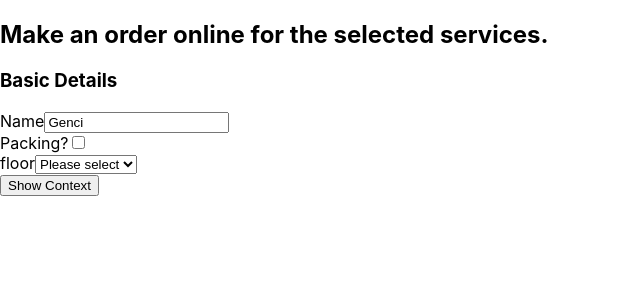
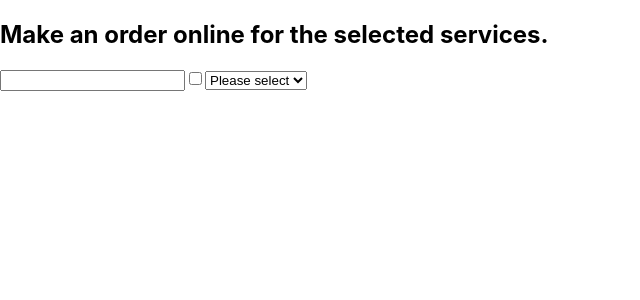
Before and after one commit to gdeliana/aga-moving, a React (Create React App) app: page / in a window 1280 px wide. Shown: the top 300 px of the page, without its empty margins (0-640 px from the left). Built offline with nearby package versions, Linux system fonts and the light colour scheme.

Commit message:
redux entrance

```diff
--- a/package.json
+++ b/package.json
@@ -7,7 +7,10 @@
     "nodemailer": "^6.1.1",
     "react": "^16.8.6",
     "react-dom": "^16.8.6",
-    "react-scripts": "2.1.8",
+    "react-redux": "^7.0.3",
+    "react-scripts": "^3.0.1",
+    "redux": "^4.0.1",
+    "redux-thunk": "^2.3.0",
     "typescript": "^3.4.4"
   },
   "scripts": {
--- a/src/App.js
+++ b/src/App.js
@@ -1,46 +1,27 @@
 import React, { Component } from 'react';
-import HeaderSection from './components/HeaderSection.js';
-import Input from './components/inputs/Input.js';
-import FormContext from './FormContext.js';
+import TextInput from './components/inputs/TextInput';
+import CheckBox from './components/inputs/CheckBox';
+import SelectInput from './components/inputs/SelectInput';
+import store from './stores/mainStore';
+import { Provider } from "react-redux";
 
 class App extends Component {
-	state = FormContext.defaultState;
-
-	onClickHandler = () => {
-		console.log(this.state);
-	}
-
-	updateContext = (name, val) => {
-		this.setState((prev, props) => {
-			if(prev[name] === undefined || prev[name] !== val) {
-				return {[name]: val};
-			}
-		});
-	}
-
   render() {
     return (
-			<FormContext.Provider value={{updateContext: this.updateContext}}>
+		 	<Provider store={store}>
       	<div className="App">
 	        <h2>Make an order online for the selected services.</h2>
 
-					<HeaderSection title="Basic Details" />
-
-					<Input value={this.state.name} type="text" name="name" label="Name" />
-
-					<Input value={this.state.packing_service} type="checkbox" name="packing_service" label="Packing?" />
-
-					<Input value={this.state.to.floor} type="select" name="to_floor" label="floor"
-						options={[
-							{text: 'sdsds', value : 'dsdsds'},
-							{text: 'sdsds', value : 'dsdsds'},
-							{text: 'sdsds', value : 'dsdsds'}
-						]}
-					/>
-
-					<button onClick={this.onClickHandler}>Show Context</button>
+				<TextInput name="to__floor" />
+				<CheckBox name="packing_service" />
+				<SelectInput name="vehicle" options={[
+					{
+						value : "iveco",
+						text : "Iveco"
+					}
+				]} />
       	</div>
-			</FormContext.Provider>
+			</Provider>
     );
   }
 }
--- a/src/FormContext.js
+++ b/src/FormContext.js
@@ -1,8 +1,4 @@
-import React from 'react';
-
-const FormContext = React.createContext();
-
-FormContext.defaultState = {
+export default {
 	'name' : 'Genci',
 	'phone' : '',
 	'email' : '',
@@ -30,5 +26,3 @@ FormContext.defaultState = {
 	'comment' : '',
 	'files' : ''
 }
-
-export default FormContext;
--- /dev/null
+++ b/src/actions/actions.js
@@ -0,0 +1,7 @@
+export const UPDATEFORM = "UPDATEFORM";
+
+export const updateform = (name, value) => ({
+	type: UPDATEFORM,
+	name : name,
+	value: value,
+});
--- a/src/components/inputs/CheckBox.js
+++ b/src/components/inputs/CheckBox.js
@@ -1,15 +1,31 @@
 import React, { Component } from 'react';
+import { updateform } from '../../actions/actions';
+import { connect } from "react-redux";
 
 class CheckBox extends Component {
+	state = {
+		checked : false
+	}
 	onChange = (event) => {
-		this.props.updateContext(event.target.checked);
+		this.props.updateform(this.props.name, !this.state.checked);
 	}
-
 	render () {
 		return (
-			<input id={this.props.id} type="checkbox" name={this.props.name} checked={this.props.checked} onChange={this.onChange} />
+			<input id={this.props.name} type="checkbox" name={this.props.name} checked={this.props.checked} onChange={this.onChange} />
 		);
 	}
 }
 
-export default CheckBox;
+function mapStateToProps(state, ownProps) {
+  return {
+	  value: state[ownProps.name]
+  };
+}
+
+const mapDispatchToProps = {
+	updateform
+}
+
+export default connect(
+  mapStateToProps, mapDispatchToProps
+)(CheckBox);
--- a/src/components/inputs/Input.js
+++ /dev/null
@@ -1,50 +0,0 @@
-import React, { Component } from 'react';
-
-import CheckBox from './CheckBox.js';
-import TextInput from './TextInput.js';
-import SelectInput from './SelectInput.js';
-
-import InputLabel from './InputLabel.js';
-import FormContext from './../../FormContext.js';
-
-
-class Input extends Component {
-	updateContext = (val) => {
-		this.context.updateContext(this.props.name, val);
-	}
-
-	Components = {
-		checkbox : CheckBox,
-		select : SelectInput,
-		text : TextInput
-	}
-
-	render () {
-		if(!this.props.type || !this.Components[this.props.type]){
-			return (<div></div>);
-		}
-		const id = this.props.name + "_"+this.props.type+"Input";
-		const params = {
-			name:this.props.name,
-			label:this.props.label,
-			value:this.props.value,
-			updateContext:this.updateContext,
-			id:id
-		};
-		if(this.props.type === 'select'){
-			const options = (this.props.options) ? this.props.options : {};
-			params['options'] = options;
-		}
-		const InputComponent = this.Components[this.props.type];
-		return (
-			<div className="inputElement">
-				<InputLabel for={id} label={this.props.label} />
-				<InputComponent {...params} />
-			</div>
-		);
-	}
-}
-
-Input.contextType = FormContext;
-
-export default Input;
--- a/src/components/inputs/SelectInput.js
+++ b/src/components/inputs/SelectInput.js
@@ -1,9 +1,17 @@
 import React, { Component } from 'react';
+import { updateform } from '../../actions/actions';
+import { connect } from "react-redux";
 
 class SelectInput extends Component {
+	state = {
+		value : ''
+	}
+	onChange = (event) => {
+		this.props.updateform(this.props.name, event.target.options[event.target.selectedIndex].value);
+	}
 	render() {
 		return (
-			<select defaultValue={this.props.selectedValue} name={this.props.name}>
+			<select defaultValue="" name={this.props.name} onChange={this.onChange}>
 			<option value="">Please select</option>
 			{this.props.options.map((option, i) =>
 					<option key={i} value={option.value}>
@@ -15,4 +23,16 @@ class SelectInput extends Component {
 	}
 }
 
-export default SelectInput;
+function mapStateToProps(state, ownProps) {
+  return {
+	  value: state[ownProps.name]
+  };
+}
+
+const mapDispatchToProps = {
+	updateform
+}
+
+export default connect(
+  mapStateToProps, mapDispatchToProps
+)(SelectInput);
--- a/src/components/inputs/TextInput.js
+++ b/src/components/inputs/TextInput.js
@@ -1,13 +1,31 @@
 import React, { Component } from 'react';
+import { updateform } from '../../actions/actions';
+import { connect } from "react-redux";
 
-export default class TextInput extends Component {
-	onInput = (event) => {
-		this.props.updateContext(event.target.value);
+class TextInput extends Component {
+	state = {
+		value : ''
 	}
-
+	onChange = (event) => {
+		this.props.updateform(this.props.name, event.target.value);
+	}
 	render () {
 		return (
-			<input id={this.props.id} type="text" name={this.props.name} value={this.props.value} onChange={this.onInput} />
+			<input id={this.props.name} type="text" name={this.props.name} value={this.props.value} onChange={this.onChange} />
 		);
 	}
 }
+
+function mapStateToProps(state, ownProps) {
+  return {
+	  value: state[ownProps.name]
+  };
+}
+
+const mapDispatchToProps = {
+	updateform
+}
+
+export default connect(
+  mapStateToProps, mapDispatchToProps
+)(TextInput);
--- /dev/null
+++ b/src/reducers/mainReducer.js
@@ -0,0 +1,24 @@
+import initialState from '../FormContext.js';
+
+export default function mainReducer (state = initialState, action) {
+	switch (action.type) {
+		case "UPDATEFORM":
+			console.log(state, action);
+			let key_levels = action.name.split('__');
+			let obj;
+			if(key_levels.length === 2){
+				obj = {
+					[key_levels[0]] : {
+						[key_levels[1]] : action.value
+					}
+				}
+			}else if (key_levels.length === 1){
+				obj = {
+					[key_levels[0]] : action.value
+				}
+			}
+			return Object.assign({}, state, obj);
+		default:
+			return state;
+	}
+}
--- /dev/null
+++ b/src/stores/mainStore.js
@@ -0,0 +1,7 @@
+import mainReducer from '../reducers/mainReducer';
+import { createStore, applyMiddleware } from "redux";
+import thunk from 'redux-thunk';
+
+const store = createStore(mainReducer, applyMiddleware(thunk));
+
+export default store;
```
Also changed, not shown: 1 other file (tests, documents, lock files or other folders).
